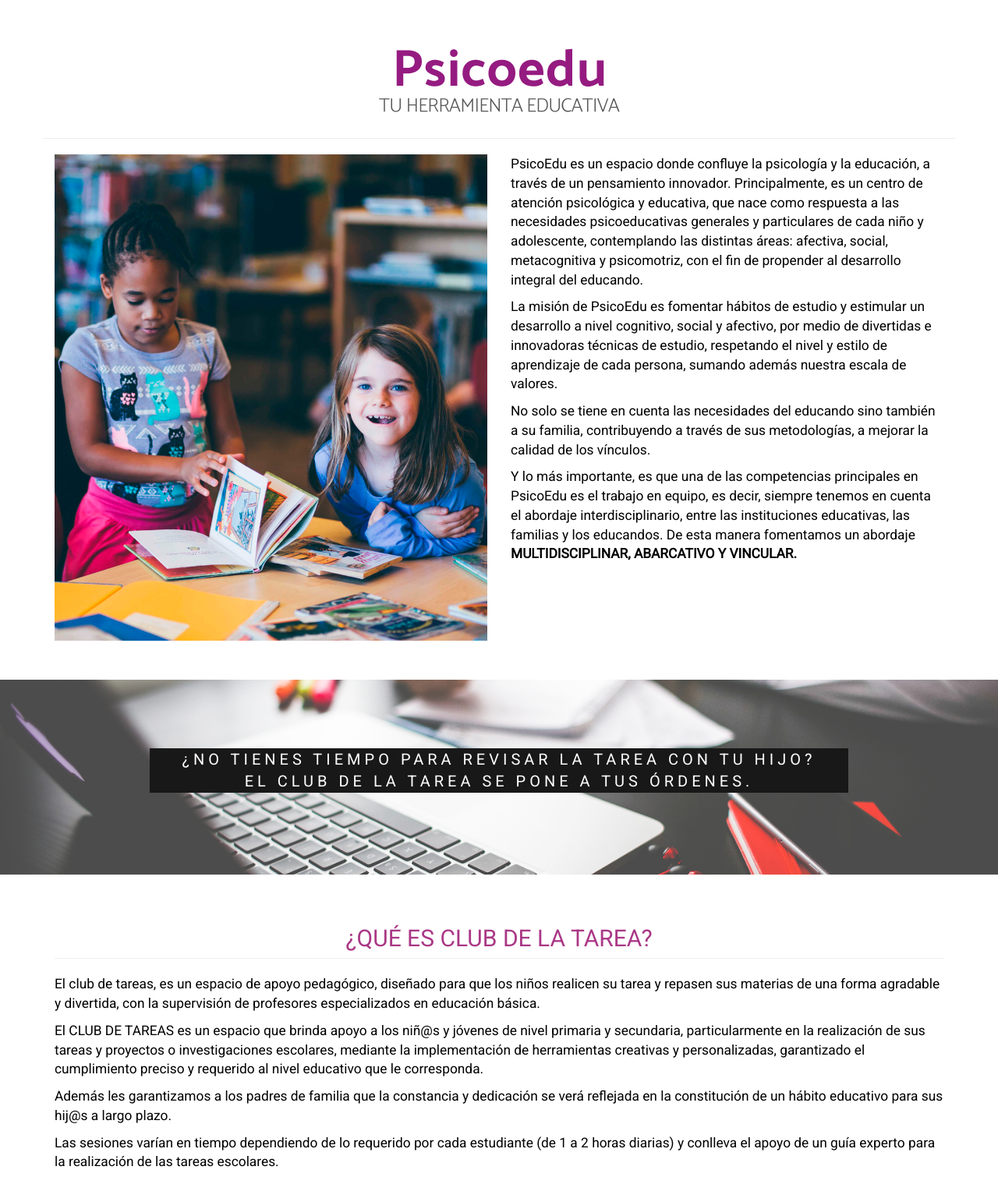
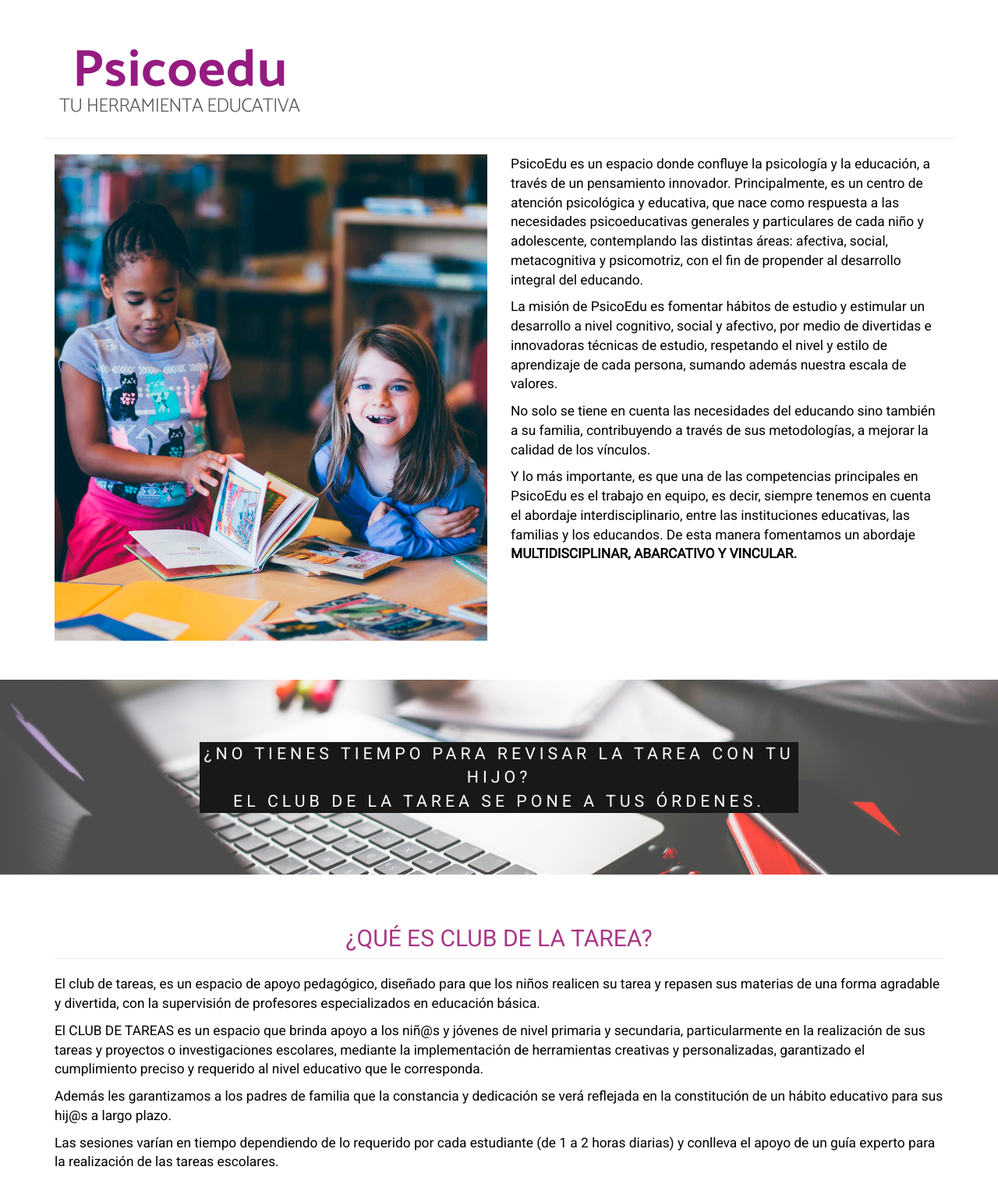
Before and after one commit to danielgarridodeg/Terapia, a plain HTML site: page index.html in a window 1280 px wide. Shown: the part 573-2083 px from the top of the page at 78% size. Drawn offline with nearby package versions, Linux system fonts and the light colour scheme.

Commit message:
titulos
eso

```diff
--- a/css/styles.css
+++ b/css/styles.css
@@ -261,53 +261,63 @@
 .bgimg-1 {
   background-image: url("../images/img_parallax.jpg");
   min-height: 100%;
+  display:table;
+  width: 100%;
 }
 
 .bgimg-2 {
   background-image: url("../images/img_parallax2.jpg");
   min-height: 50%;
+    display:table;
+  width: 100%;
 }
 
 .bgimg-3 {
   background-image: url("../images/img_parallax3.jpg");
   min-height: 250px;
+    display:table;
+  width: 100%;
 }
 
 .bgimg-4 {
   background-image: url("../images/ludoteca.jpg");
   min-height: 250px;
   margin-top: 0px;
+    display:table;
+  width: 100%;
 }
 
 .bgimg-5 {
   background-image: url("../images/unlam.jpg");
   min-height: 350px;
   margin-top: 0px;
+    display:table;
+  width: 100%;
 }
 
-
 .caption {
-  position: absolute;
-  left: 0;
-  top: 35%;
+  display:table-cell;
+  vertical-align:middle;
+  text-align:center;
   width: 100%;
   text-align: center;
   color: #000;
+  height: 100%;
 }
 
 .caption p {
   margin: auto;
-  width: 70%;
+  width: 60%;
   background-color: #000;
   letter-spacing: 5px;
-  font-size: 20px;
+  font-size: 16pt;
   color: #FFF;
   word-wrap: break-word;
 }
 
 .caption p#educacion {
   margin: auto;
-  width: 30%;
+  width: 60%;
   background-color: #000;
   letter-spacing: 5px;
   font-size: 20px;
--- a/index.html
+++ b/index.html
@@ -160,7 +160,7 @@
 	    <section class="container main">
 	    	<section class="row">
 	            <div class="center-text">
-	            	<img src="images/psicoedu.png" alt="psicoedu">
+	            	<img class="img-responsive" src="images/psicoedu.png" alt="psicoedu">
 	            </div>
 	            <hr>
 	    		<div class="col-lg-6">
```
